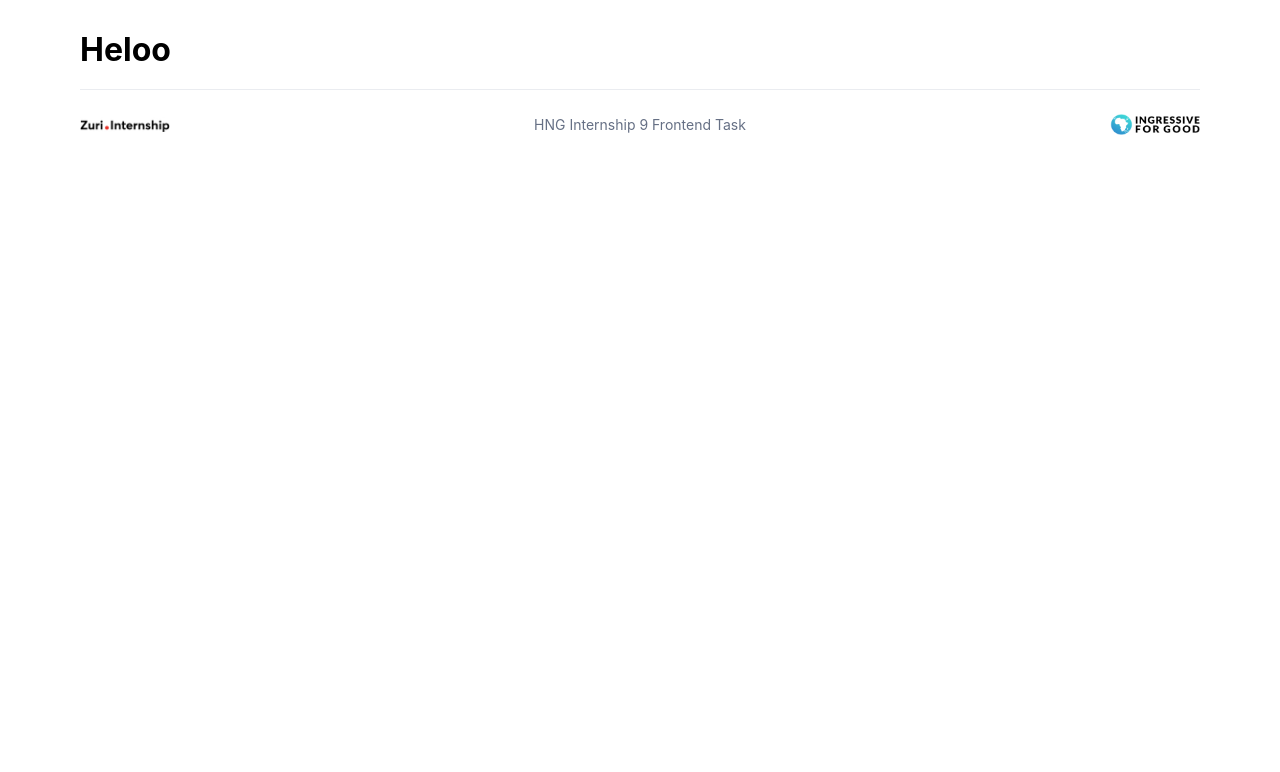
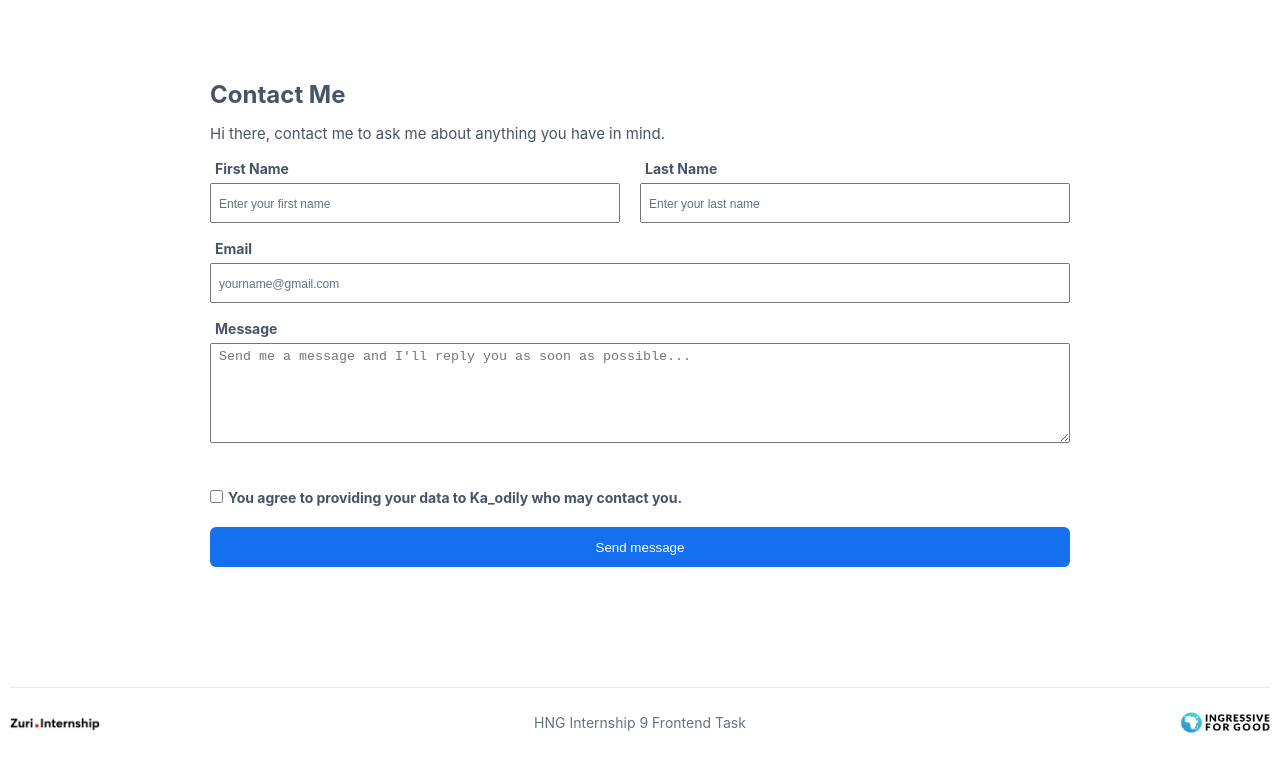
Before and after one commit to Kaodily/Task-1, a React (Create React App) app: page /contact in a window 1280 px wide. Shown: the top 772 px of the page. Built offline with nearby package versions, Linux system fonts and the light colour scheme.

Commit message:
style:styled the inputs for the contact me links and added validation to the inputs

```diff
--- a/src/App.js
+++ b/src/App.js
@@ -5,10 +5,60 @@ import ContactForm from "./components/Contact/ContactForm";
 import Footer from "./components/Footer";
 import Home from "./Homepage/Home";
 
+
+const initialState = {
+  firstName: '',
+  lastName: '',
+  email: '',
+  message: '',
+  isChecked: false,
+}
 function App() {
   const [width, setWidth] = useState("");
   const [isOpen, setIsOpen] = useState(false);
+  const [formData, setFormData] = useState(initialState)
+  const [firstNameValid, setFirstNameValid] = useState(false)
+  const [lastNameValid, setLastNameValid] = useState(false)
+  const [emailValid, setEmailValid] = useState(false)
+  const [messageValid, setMessageValid] = useState(false)
 
+  const handleChange = (e) => {
+    const { name, value, type, checked } = e.target
+    console.log(value)
+    setFormData(prev => {
+      return {
+        ...prev,
+        [name]: type=== 'checkbox' ? checked : value
+      }
+    })
+  }
+  const handleSubmit = (e) => {
+    e.preventDefault()
+    if (formData.firstName === '' ) {
+      setFirstNameValid(true)
+    } else {
+      setFirstNameValid(false)
+
+    }
+    if (formData.email === '') {
+      setEmailValid(true)
+    } else {
+      setEmailValid(false)
+
+    }
+    if (formData.lastName === '') {
+      setLastNameValid(true)
+    } else {
+      setLastNameValid(false)
+    }
+    if (formData.message === '') {
+      setMessageValid(true)
+    }
+    else {
+      setMessageValid(false)
+
+  }
+  }
   useEffect(() => {
     window.addEventListener("resize", getWidth);
     return () => {
@@ -23,12 +73,20 @@ function App() {
   const handleClick = () => {
     setIsOpen((prev) => !prev);
   };
+
   return (
     <Router>
     <div className="App">
         <Routes>
           <Route path="/" element={<Home width={width} isOpen={isOpen} handleClick={handleClick} />} />
-          <Route path="/contact" element={<ContactForm />} />
+          <Route path="/contact" element={<ContactForm handleChange={handleChange}
+            data={formData}
+            firstName={firstNameValid}
+            lastName={lastNameValid}
+            email={emailValid}
+            message={messageValid}
+            handleSubmit={handleSubmit}
+          />} />
         </Routes>
         <Footer />
     </div>
--- a/src/components/Contact/ContactForm.js
+++ b/src/components/Contact/ContactForm.js
@@ -1,7 +1,40 @@
-const ContactForm = () => {
+const ContactForm = ({ handleChange, data, firstName, lastName, email, message, handleSubmit }) => {
+    const error = message ? { border: '2px solid red' } : null
+
     return (
-        <div>
-            <h1>Heloo</h1>
+        <div className="contact">
+            <h2>Contact Me</h2>
+            <p>Hi there, contact me to ask me about anything you have in mind.</p>
+            <form onSubmit={handleSubmit} >
+                <div className="first_last">
+                    <div className="forms_input">
+                    <label htmlFor="firstName">First Name</label><br />
+                        <input  className="inputs" placeholder="Enter your first name" type="text" name="firstName" id="firstName" value={data.firstName} onChange = { handleChange } /> <br />
+                       {firstName && <small>Required</small>}
+                    </div>
+                    <div className="forms_input">
+                    <label htmlFor="lastName">Last Name</label><br />
+                <input className="inputs" placeholder="Enter your last name" type="text" name="lastName" id="lastName" onChange={handleChange} value={data.lastName}/>
+                {lastName && <small>Required</small>}
+
+                    </div>
+               </div>
+                <div className="forms_input">
+                <label htmlFor="email">Email</label><br />
+                <input className="inputs" placeholder="yourname@gmail.com" type="text" name="email" id="email" onChange={handleChange} value={data.email} />
+                {email && <small>Required</small>}<br />
+              </div>
+
+                <div className="forms_input">
+                <label htmlFor="message">Message</label> <br />
+                <textarea style={error} name="message" id="message"  placeholder="Send me a message and I'll reply you as soon as possible..." onChange={handleChange} value={data.message}></textarea> <br />
+                 {message && <small>Please enter a message</small>} <br />
+           </div>
+                 <input type="checkbox" name="isChecked" id="checkbox" value={data.isChecked} onChange={handleChange}/>
+
+                <label htmlFor="checkbox">You agree to providing your data to Ka_odily who may contact you.</label><br />
+                <button>Send message</button>
+            </form>
 </div>
     )
 }
--- a/src/components/Data.js
+++ b/src/components/Data.js
@@ -45,7 +45,7 @@ export const datas = [
     },
     {
         id:'contact',
-        name: 'Contact',
+        name: 'Contact Me',
         link: '/contact',
 
     }
--- a/src/index.css
+++ b/src/index.css
@@ -132,9 +132,61 @@ border: 1px solid #98A2B3;
   color: rgba(102, 112, 133, 1);
   font-size: 14px;
 }
+
+/* contact me styles */
+.contact{
+  padding: 35px 0;
+  color: #475467;
+}
+.contact p{
+  padding: 15px 0;
+  font-size: 15px;
+}
+.contact label{
+  font-size: 14px;
+  font-weight: 700;
+  margin-left: 5px;
+  padding-top: 50px;
+}
+
+.inputs{
+  width: 100%;
+  height: 40px;
+  margin-bottom: 5px;
+  margin-top: 5px;
+  padding-left: 7px;
+}
+.forms_input{
+ margin-bottom: 10px;
+}
+.inputs::placeholder{
+  color:  rgba(102, 112, 133, 1);
+  font-size: 12px;
+}
+.contact textarea{
+  width: 100%;
+  height: 100px;
+  padding: 5px 8px;
+  margin-top: 5px;
+  margin-bottom: 10px;
+}
+.contact button{
+  width: 100%;
+  height: 40px;
+  margin-top: 20px;
+  background-color: #1570EF;
+  margin-bottom: 50px;
+  border: none;
+  border-radius: 6px;
+  color: white;
+}
+.contact small{
+  color: red;
+  margin-bottom: 20px;
+}
 @media (min-width:768px) {
   body{
-    padding: 30px 80px;
+    padding: 30px 10px;
   }
   .share{
     width: 45px;
@@ -168,7 +220,15 @@ border: 1px solid #98A2B3;
   .link_buttons{
     height:60px;
 
-
-
+  }
+  .contact{
+padding: 50px 200px;
+  }
+  .first_last{
+    display: grid;
+    grid-template-columns: 1fr 1fr;
+  }
+  .forms_input:nth-child(1){
+    margin-right: 20px;
   }
 }
```
